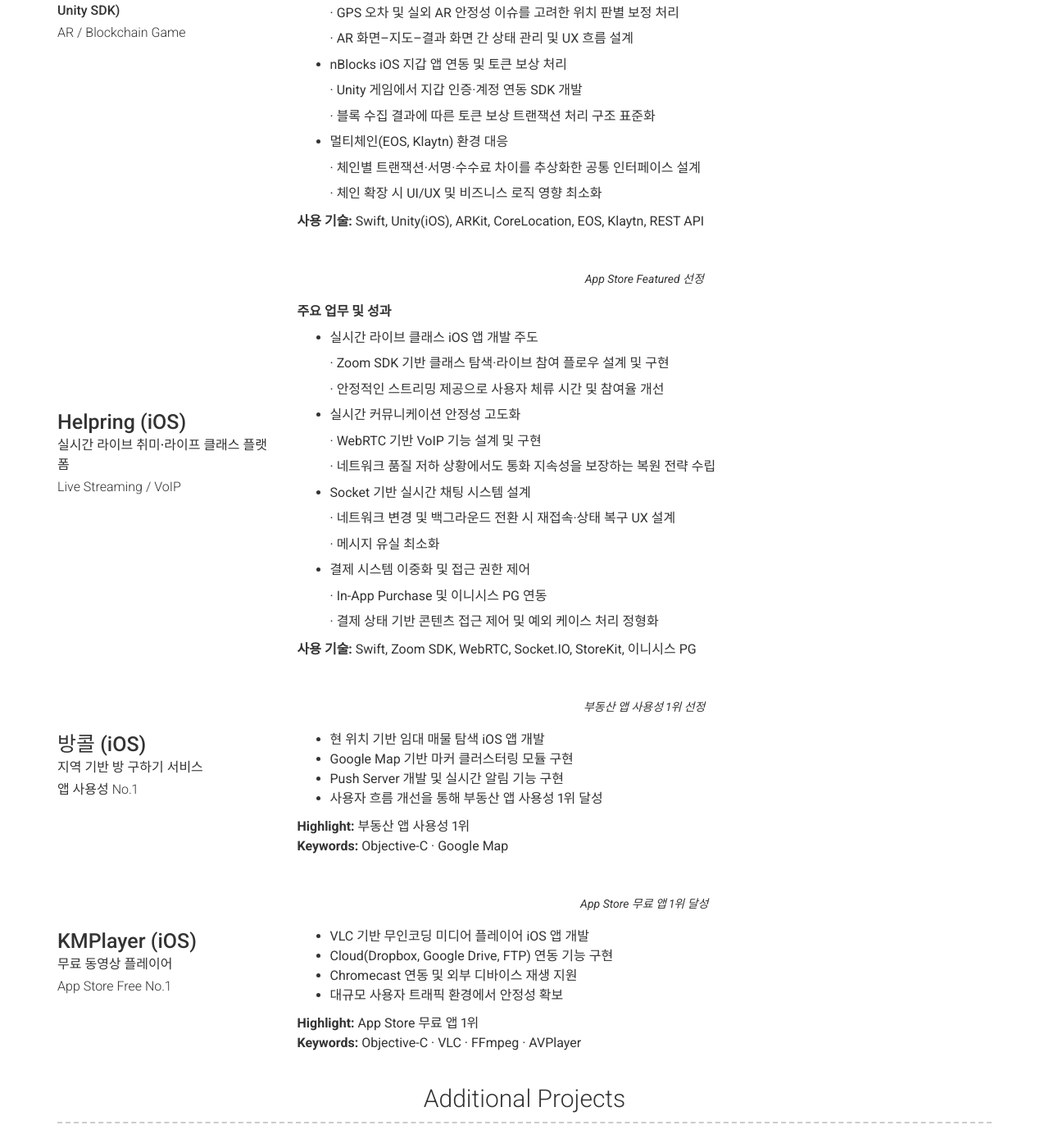
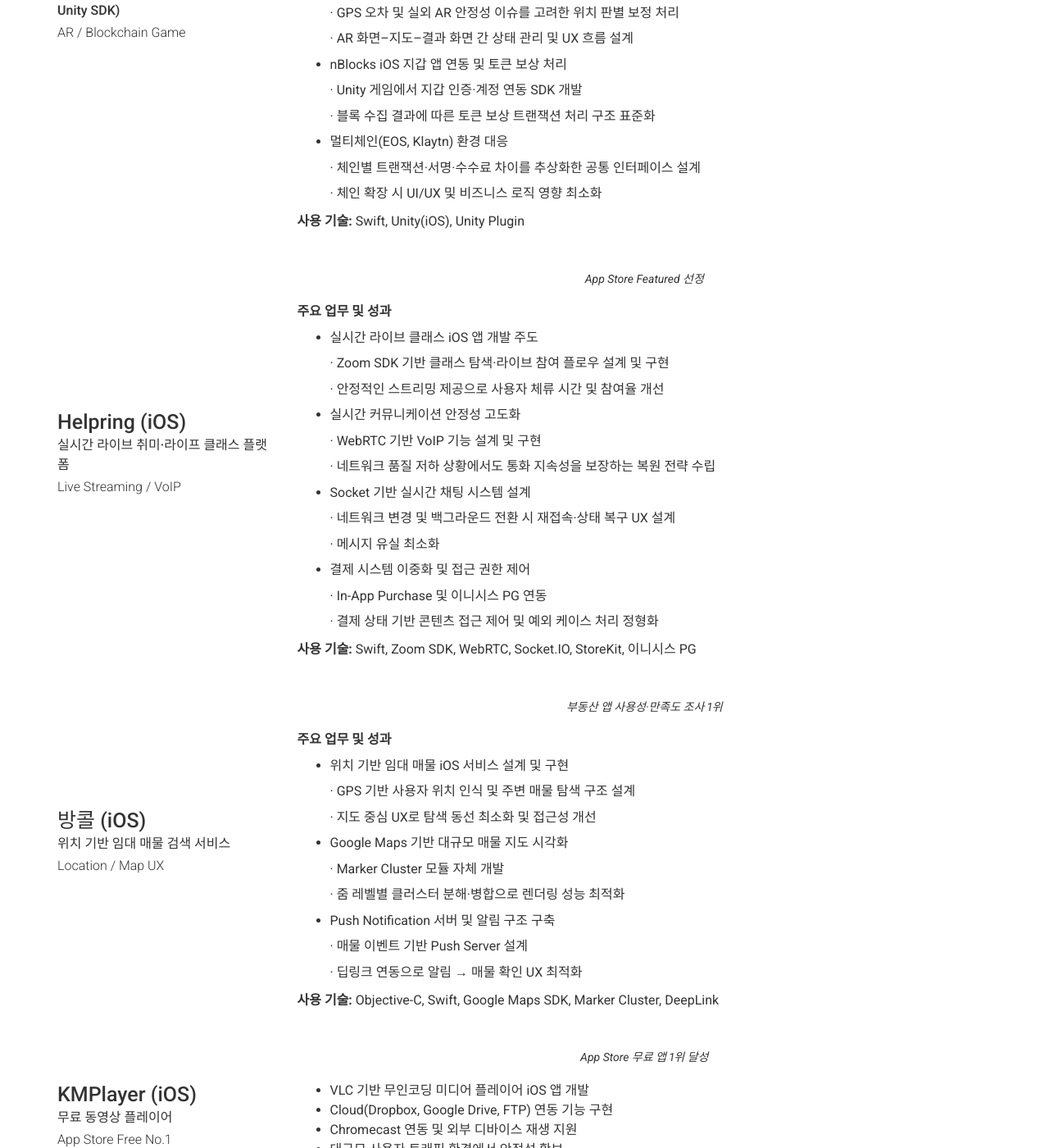
Before and after one commit to toypresent81/toypresent81.github.io, a Jekyll site: the page built from index.md, in a window 1280 px wide and 1400 px high, scrolled down 3045 px. Shown: the whole window at 82% size. Built offline with Jekyll 4.4.1, drawn with Linux system fonts in a browser that asks for light colours; nearby versions of some CDN libraries; some of the changed text lies outside the part shown.

Commit message:
Update _config.yml

```diff
--- a/_config.yml
+++ b/_config.yml
@@ -185,7 +185,7 @@ content:
             · Uppsala Security 연동으로 악성·피싱 주소 탐지
             · 송금 전 사용자 경고 및 사전 차단 UX 설계
 
-          **사용 기술:** Swift, Web3, Keychain, Shamir Secret Sharing, HDWallet, REST API
+          **사용 기술:** Swift, Web3, Keychain, Shamir Secret Sharing, HDWallet, TDD (XCTest)
 
       - title: nBlocks Hunt
         sub_title: 위치 기반 AR Web3 게임 플랫폼 (iOS / Unity SDK)
@@ -223,7 +223,7 @@ content:
 
             · 체인 확장 시 UI/UX 및 비즈니스 로직 영향 최소화
 
-          **사용 기술:** Swift, Unity(iOS), ARKit, CoreLocation, EOS, Klaytn, REST API
+          **사용 기술:** Swift, Unity(iOS), Unity Plugin
 
       - title: Helpring (iOS)
         sub_title: 실시간 라이브 취미·라이프 클래스 플랫폼
@@ -260,20 +260,34 @@ content:
           **사용 기술:** Swift, Zoom SDK, WebRTC, Socket.IO, StoreKit, 이니시스 PG
 
 
-      - layout: left
-        title: 방콜 (iOS)
-        sub_title: 지역 기반 방 구하기 서비스
-        caption: 앱 사용성 No.1
+      - title: 방콜 (iOS)
+        sub_title: 위치 기반 임대 매물 검색 서비스
+        caption: Location / Map UX
         quote: >
-          부동산 앱 사용성 1위 선정
+          부동산 앱 사용성·만족도 조사 1위
         description: |
-          - 현 위치 기반 임대 매물 탐색 iOS 앱 개발
-          - Google Map 기반 마커 클러스터링 모듈 구현
-          - Push Server 개발 및 실시간 알림 기능 구현
-          - 사용자 흐름 개선을 통해 부동산 앱 사용성 1위 달성
+          **주요 업무 및 성과**
 
-          **Highlight:** 부동산 앱 사용성 1위
-          **Keywords:** Objective-C · Google Map
+          - 위치 기반 임대 매물 iOS 서비스 설계 및 구현
+
+            · GPS 기반 사용자 위치 인식 및 주변 매물 탐색 구조 설계
+
+            · 지도 중심 UX로 탐색 동선 최소화 및 접근성 개선
+
+          - Google Maps 기반 대규모 매물 지도 시각화
+
+            · Marker Cluster 모듈 자체 개발
+
+            · 줌 레벨별 클러스터 분해·병합으로 렌더링 성능 최적화
+
+          - Push Notification 서버 및 알림 구조 구축
+
+            · 매물 이벤트 기반 Push Server 설계
+
+            · 딥링크 연동으로 알림 → 매물 확인 UX 최적화
+
+          **사용 기술:** Objective-C, Swift, Google Maps SDK, Marker Cluster, DeepLink
+
 
       - layout: left
         title: KMPlayer (iOS)
```
